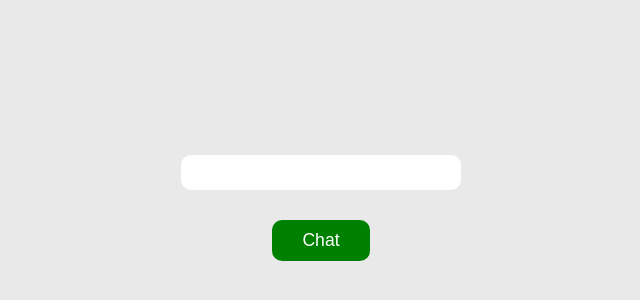
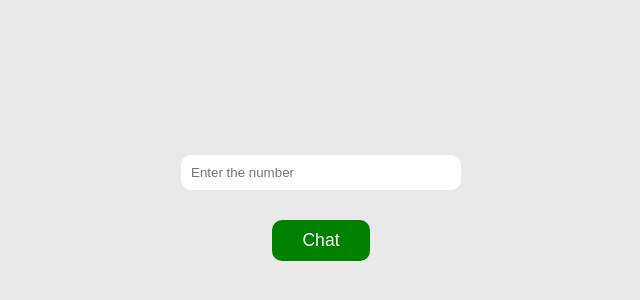
Before and after one commit to arjuncvinod/wa-chat-without-save, a React (Create React App) app: page / in a window 1280 px wide. Shown: the part 192-492 px from the top of the page, without its empty margins (319-959 px from the left). Built offline with nearby package versions, Linux system fonts and the light colour scheme.

Commit message:
placeholder added

```diff
--- a/src/App.js
+++ b/src/App.js
@@ -9,7 +9,7 @@ const [no,setNo]=useState("")
   return (
     <main>
     <div className='container'>
-      <input type="text" onChange={handleChange} />
+      <input type="text" onChange={handleChange} placeholder='Enter the number'/>
       <a href={`https://wa.me/+91${no}`}>
         <button>Chat</button>
       </a>
```
